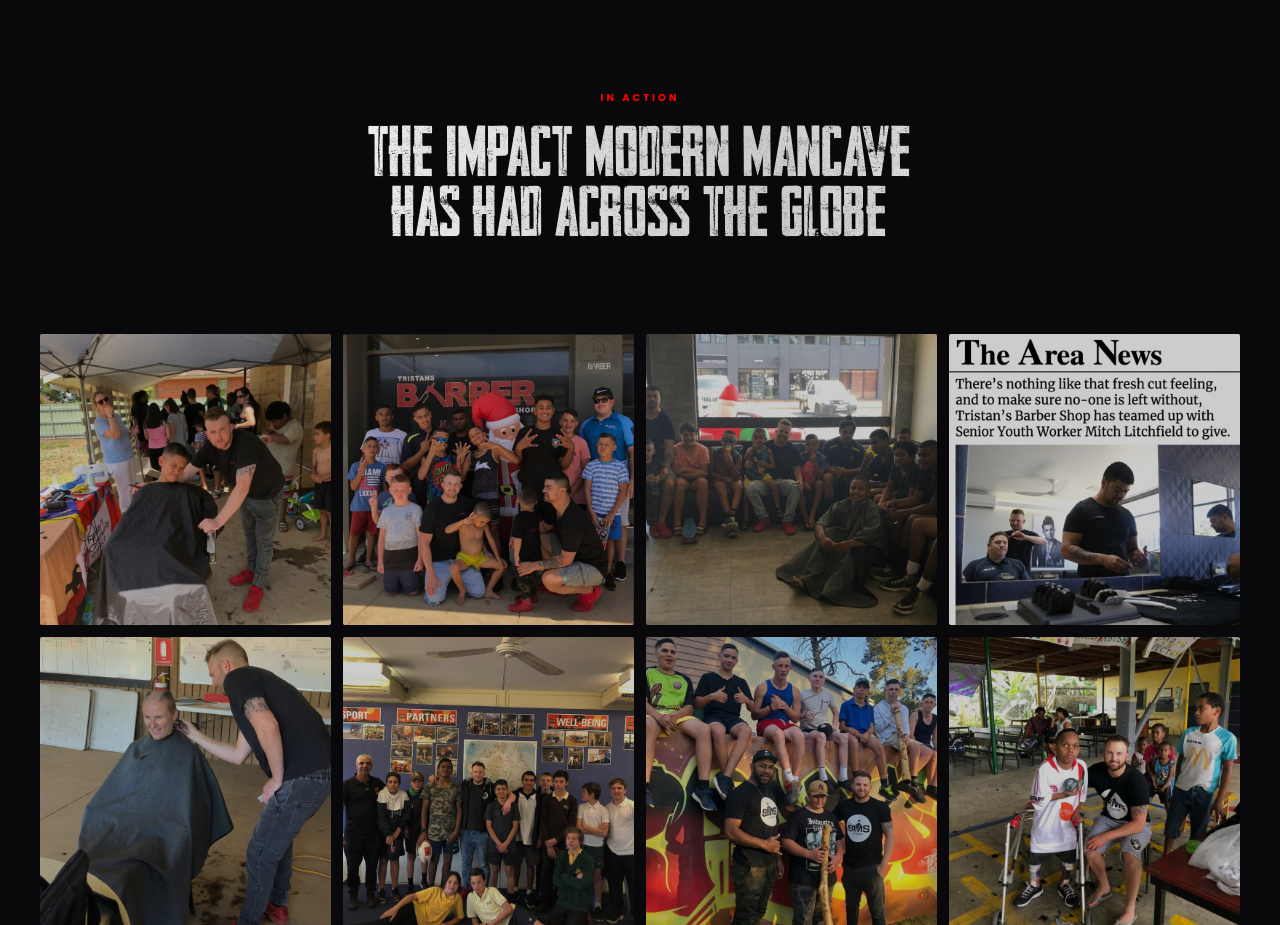
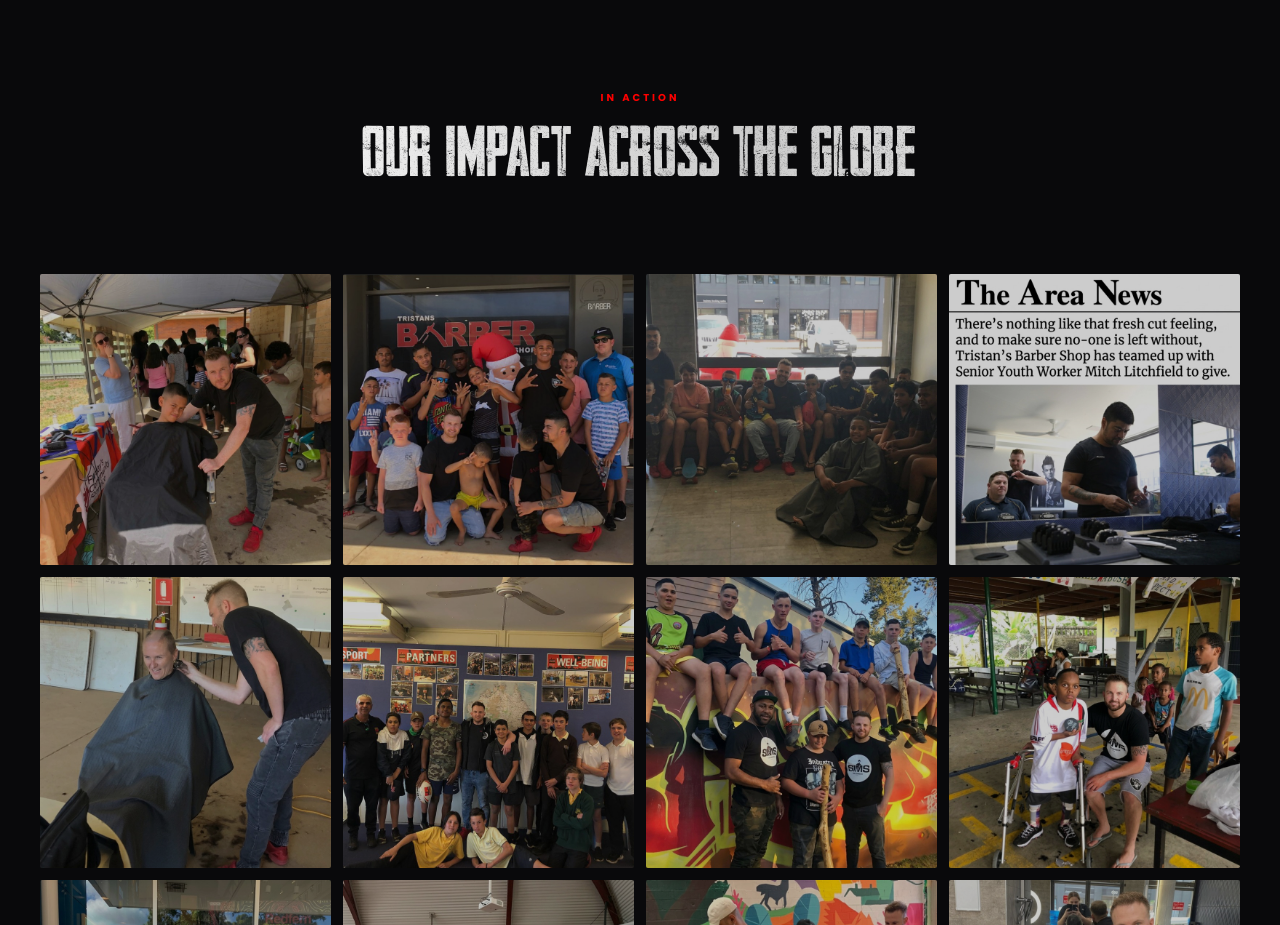
Before and after one commit to pannocotta/modernmancave-v2, a Next.js app: page /community in a window 1280 px wide. Shown: the part 2160-3085 px from the top of the page. Built offline with nearby package versions, Linux system fonts and the light colour scheme.

Commit message:
fix: shorten impact heading

```diff
--- a/app/community/page.tsx
+++ b/app/community/page.tsx
@@ -120,7 +120,7 @@ export default function CommunityPage() {
         <div className="max-w-7xl mx-auto px-6 md:px-10">
           <div className="text-center mb-20">
             <span className="text-brand-red text-[10px] font-bold tracking-[0.3em] uppercase mb-5 block">In Action</span>
-            <h2 className="font-headliner text-4xl md:text-6xl gradient-heading">THE IMPACT MODERN MANCAVE<br />HAS HAD ACROSS THE GLOBE</h2>
+            <h2 className="font-headliner text-4xl md:text-6xl gradient-heading">OUR IMPACT ACROSS THE GLOBE</h2>
           </div>
 
           <StaggerContainer staggerDelay={0.04} className="grid grid-cols-2 md:grid-cols-3 lg:grid-cols-4 gap-2 md:gap-3">
```
